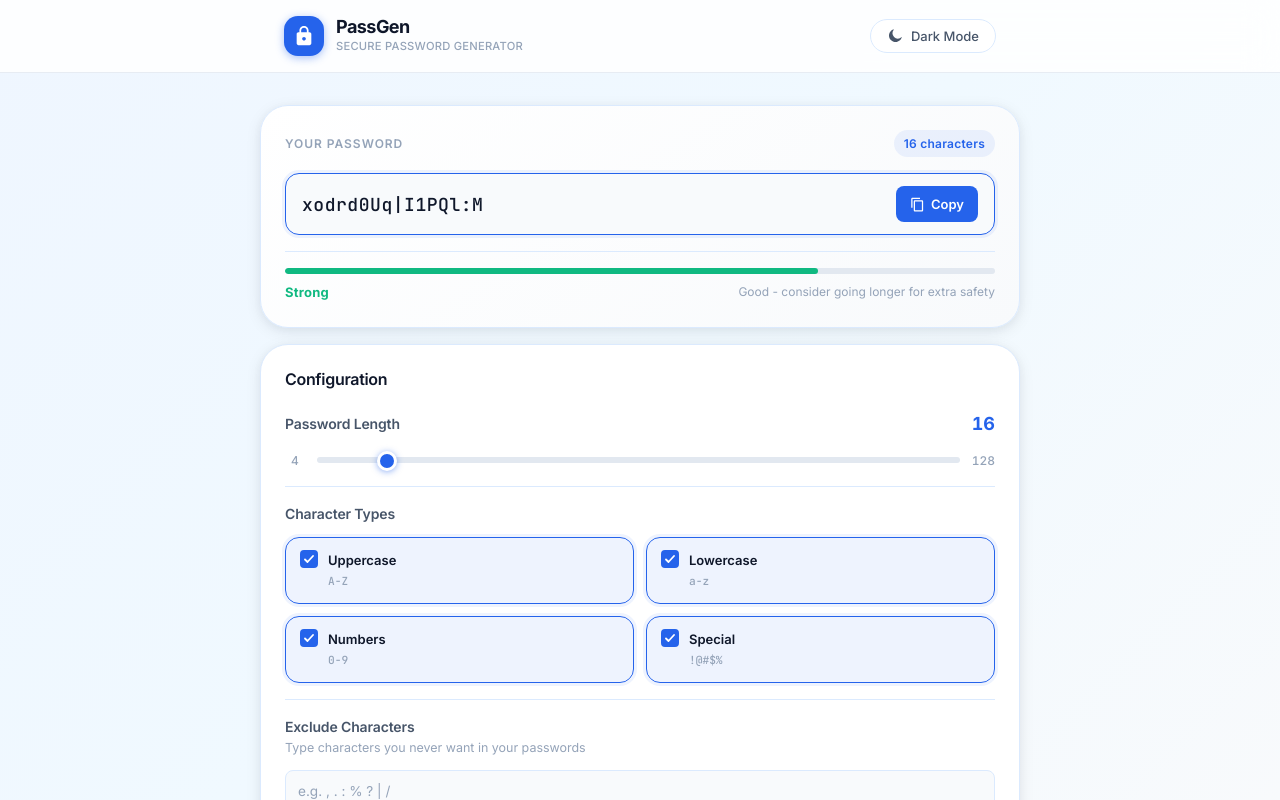
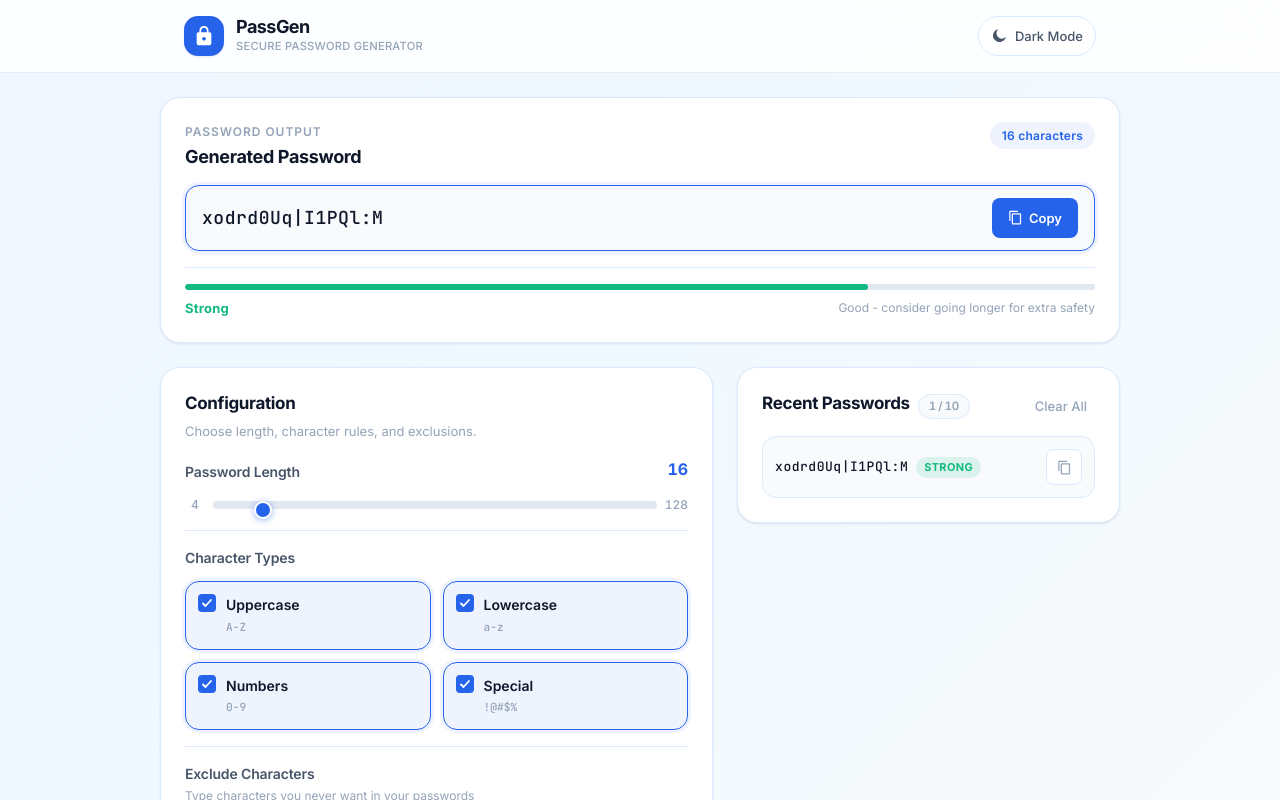
Before and after one commit to Pedro-Costa123/PassGen, an Angular app: page / in a window 1280 px wide. Shown: the top 800 px of the page. Built offline with nearby package versions, Linux system fonts and the light colour scheme.

Commit message:
Refactor: enhance layout and styling of password generator component for improved usability and aesthetics

```diff
--- a/src/app/components/password-generator/password-generator.component.html
+++ b/src/app/components/password-generator/password-generator.component.html
@@ -66,13 +66,16 @@
        MAIN CONTENT
        ================================================================ -->
   <main class="main-content">
-    <div class="content-grid">
+    <div class="content-grid" [class.has-history]="history().length > 0">
       <!-- ================================================================
            PASSWORD DISPLAY CARD
            ================================================================ -->
       <section class="card password-card" aria-label="Generated password">
         <div class="password-card-header">
-          <h2 class="card-eyebrow">Your Password</h2>
+          <div class="password-card-heading">
+            <p class="card-eyebrow">Password Output</p>
+            <h2 class="card-title">Generated Password</h2>
+          </div>
           @if (generatedPassword()) {
             <span class="length-pill"
               >{{ generatedPassword().length }} characters</span
@@ -172,7 +175,12 @@
            CONFIGURATION CARD
            ================================================================ -->
       <section class="card config-card" aria-label="Password configuration">
-        <h2 class="card-title">Configuration</h2>
+        <div class="card-header">
+          <h2 class="card-title">Configuration</h2>
+          <p class="card-description">
+            Choose length, character rules, and exclusions.
+          </p>
+        </div>
 
         <form
           [formGroup]="form"
@@ -310,7 +318,9 @@
         <section class="card history-card" aria-label="Password history">
           <div class="history-header">
             <div class="history-title-group">
-              <h2 class="card-title">Recent Passwords</h2>
+              <div class="history-heading">
+                <h2 class="card-title">Recent Passwords</h2>
+              </div>
               <span class="history-count-badge"
                 >{{ history().length }}&thinsp;/&thinsp;10</span
               >
--- a/src/app/components/password-generator/password-generator.component.scss
+++ b/src/app/components/password-generator/password-generator.component.scss
@@ -22,7 +22,7 @@
 }
 
 .header-inner {
-  max-width: 760px;
+  max-width: 960px;
   margin: 0 auto;
   padding: 0 var(--space-3);
   height: var(--header-height);
@@ -51,7 +51,7 @@
   align-items: center;
   justify-content: center;
   flex-shrink: 0;
-  box-shadow: 0 2px 8px rgba(37, 99, 235, 0.4);
+  box-shadow: var(--shadow-sm);
   transition:
     transform var(--transition-fast),
     box-shadow var(--transition-fast);
@@ -62,7 +62,7 @@
   }
 
   &:hover {
-    transform: scale(1.05);
+    transform: scale(1.03);
   }
 }
 
@@ -99,7 +99,8 @@
   display: flex;
   align-items: center;
   gap: var(--space-1);
-  padding: var(--space-1) var(--space-2);
+  min-height: 40px;
+  padding: var(--space-1) var(--space-1-5);
   border: 1px solid var(--border);
   border-radius: 100px;
   background: var(--surface);
@@ -120,7 +121,6 @@
     background: var(--surface-hover);
     border-color: var(--border-strong);
     color: var(--text-primary);
-    box-shadow: var(--shadow-sm);
   }
 
   &:active {
@@ -148,15 +148,26 @@
 
 .main-content {
   flex: 1;
-  padding: var(--space-4) var(--space-3) calc(var(--space-4) * 2);
+  padding: var(--space-3) var(--space-3) calc(var(--space-4) + var(--space-2));
 }
 
 .content-grid {
-  max-width: 760px;
+  max-width: 960px;
   margin: 0 auto;
-  display: flex;
-  flex-direction: column;
-  gap: var(--space-2);
+  display: grid;
+  grid-template-columns: minmax(0, 1fr);
+  gap: var(--space-3);
+  align-items: start;
+}
+
+@media (min-width: 900px) {
+  .content-grid.has-history {
+    grid-template-columns: minmax(0, 1.3fr) minmax(0, 0.9fr);
+  }
+
+  .content-grid.has-history .password-card {
+    grid-column: 1 / -1;
+  }
 }
 
 /* ---------- Card Base ---------- */
@@ -164,31 +175,42 @@
 .card {
   background: var(--surface);
   border: 1px solid var(--border);
-  border-radius: var(--radius-xl);
+  border-radius: var(--radius-lg);
   padding: var(--space-3);
-  box-shadow: var(--shadow-md);
+  box-shadow: var(--shadow-sm);
   transition:
     background var(--transition-slow),
     border-color var(--transition-base),
     box-shadow var(--transition-base);
 
   @media (max-width: 480px) {
-    padding: 20px;
-    border-radius: var(--radius-lg);
+    padding: var(--space-2);
+    border-radius: var(--radius-md);
   }
 }
 
 .card-title {
-  font-size: 1rem;
-  font-weight: 600;
+  font-size: 1.0625rem;
+  font-weight: 650;
   color: var(--text-primary);
   letter-spacing: -0.02em;
+  line-height: 1.3;
   transition: color var(--transition-base);
   margin: 0;
 }
 
-.config-card > .card-title {
-  margin-bottom: 20px;
+.card-header {
+  display: flex;
+  flex-direction: column;
+  gap: var(--space-1);
+  margin-bottom: var(--space-2);
+}
+
+.card-description {
+  font-size: 0.8125rem;
+  color: var(--text-muted);
+  line-height: 1.45;
+  transition: color var(--transition-base);
 }
 
 .history-title-group .card-title {
@@ -198,19 +220,25 @@
 /* ---------- Password Display Card ---------- */
 
 .password-card {
-  background: linear-gradient(
-    145deg,
-    var(--surface) 0%,
-    var(--surface-alt) 100%
-  );
+  background: var(--surface);
 }
 
 .password-card-header {
   display: flex;
-  align-items: center;
+  align-items: flex-start;
   justify-content: space-between;
   margin-bottom: var(--space-2);
   gap: var(--space-1-5);
+}
+
+.password-card-heading {
+  display: flex;
+  flex-direction: column;
+  gap: 4px;
+}
+
+.password-card-heading .card-title {
+  font-size: 1.125rem;
 }
 
 .card-eyebrow {
@@ -223,7 +251,7 @@
 }
 
 .length-pill {
-  padding: 4px 10px;
+  padding: 4px 12px;
   border-radius: 100px;
   background: var(--accent-subtle);
   color: var(--accent);
@@ -242,7 +270,7 @@
   align-items: center;
   gap: var(--space-1-5);
   background: var(--input-bg);
-  border: 1.5px solid var(--border);
+  border: 1px solid var(--border);
   border-radius: var(--radius-md);
   padding: var(--space-1-5) var(--space-2);
   min-height: 56px;
@@ -280,8 +308,8 @@
   align-items: center;
   gap: 6px;
   justify-content: center;
-  min-height: 36px;
-  padding: 8px 14px;
+  min-height: 40px;
+  padding: 8px 16px;
   border: none;
   border-radius: var(--radius-sm);
   background: var(--accent);
@@ -305,18 +333,16 @@
 
   &:hover:not(:disabled) {
     background: var(--accent-hover);
-    box-shadow: var(--shadow-accent);
-    transform: translateY(-1px);
+    box-shadow: var(--shadow-sm);
   }
 
   &:active:not(:disabled) {
-    transform: translateY(0);
-    box-shadow: none;
+    transform: scale(0.98);
   }
 
   &.is-copied {
     background: var(--success);
-    box-shadow: 0 4px 14px rgba(16, 185, 129, 0.4);
+    box-shadow: var(--shadow-sm);
   }
 
   &:disabled {
@@ -426,7 +452,7 @@
 
 .field-label-row {
   display: flex;
-  align-items: center;
+  align-items: flex-end;
   justify-content: space-between;
   margin-bottom: var(--space-1-5);
   gap: var(--space-1);
@@ -435,7 +461,7 @@
 .field-label {
   display: block;
   font-size: 0.875rem;
-  font-weight: 600;
+  font-weight: 550;
   color: var(--text-secondary);
   margin-bottom: 0;
   letter-spacing: -0.01em;
@@ -443,14 +469,14 @@
 }
 
 .field-hint {
-  font-size: 0.78rem;
+  font-size: 0.75rem;
   color: var(--text-muted);
-  margin-bottom: var(--space-1-5);
+  margin-bottom: var(--space-1);
   transition: color var(--transition-base);
 }
 
 .value-badge {
-  font-size: 1.125rem;
+  font-size: 1rem;
   font-weight: 700;
   color: var(--accent);
   font-variant-numeric: tabular-nums;
@@ -463,7 +489,7 @@
 .range-row {
   display: flex;
   align-items: center;
-  gap: 12px;
+  gap: var(--space-1);
 }
 
 .range-bound {
@@ -481,7 +507,7 @@
   flex: 1;
   -webkit-appearance: none;
   appearance: none;
-  height: 6px;
+  height: 8px;
   background: var(--track-bg);
   border-radius: 100px;
   outline: none;
@@ -491,13 +517,13 @@
   &::-webkit-slider-thumb {
     -webkit-appearance: none;
     appearance: none;
-    width: 20px;
-    height: 20px;
+    width: 18px;
+    height: 18px;
     border-radius: 50%;
     background: var(--accent);
     cursor: pointer;
     box-shadow: 0 1px 6px rgba(37, 99, 235, 0.5);
-    border: 3px solid var(--surface);
+    border: 2px solid var(--surface);
     transition:
       background var(--transition-fast),
       transform var(--transition-fast),
@@ -510,12 +536,12 @@
   }
 
   &::-moz-range-thumb {
-    width: 20px;
-    height: 20px;
+    width: 18px;
+    height: 18px;
     border-radius: 50%;
     background: var(--accent);
     cursor: pointer;
-    border: 3px solid var(--surface);
+    border: 2px solid var(--surface);
     box-shadow: 0 1px 6px rgba(37, 99, 235, 0.5);
     transition:
       background var(--transition-fast),
@@ -523,12 +549,12 @@
   }
 
   &::-webkit-slider-runnable-track {
-    height: 18px;
+    height: 8px;
     border-radius: 100px;
   }
 
   &::-moz-range-track {
-    height: 6px;
+    height: 8px;
     background: var(--track-bg);
     border-radius: 100px;
   }
@@ -555,9 +581,10 @@
   display: flex;
   align-items: flex-start;
   gap: 10px;
-  padding: 12px 14px;
+  min-height: 52px;
+  padding: var(--space-1-5);
   background: var(--surface-alt);
-  border: 1.5px solid var(--border);
+  border: 1px solid var(--border);
   border-radius: var(--radius-md);
   cursor: pointer;
   transition:
@@ -629,7 +656,7 @@
 }
 
 .checkbox-label {
-  font-size: 0.8125rem;
+  font-size: 0.875rem;
   font-weight: 600;
   color: var(--text-primary);
   transition: color var(--transition-base);
@@ -646,10 +673,10 @@
 /* Text Input */
 .text-field {
   width: 100%;
-  min-height: 40px;
+  min-height: 44px;
   padding: 10px 12px;
   background: var(--input-bg);
-  border: 1.5px solid var(--border);
+  border: 1px solid var(--border);
   border-radius: var(--radius-sm);
   color: var(--text-primary);
   font-family: var(--font-mono);
@@ -683,7 +710,7 @@
   align-items: flex-start;
   gap: 10px;
   margin-top: var(--space-2);
-  padding: 12px 16px;
+  padding: var(--space-1-5) var(--space-2);
   background: var(--danger-subtle);
   border: 1px solid rgba(239, 68, 68, 0.2);
   border-radius: var(--radius-sm);
@@ -703,7 +730,7 @@
 /* ---------- Generate Button ---------- */
 
 .config-actions {
-  margin-top: 20px;
+  margin-top: var(--space-3);
   padding-top: var(--space-2);
   border-top: 1px solid var(--border);
 }
@@ -714,8 +741,8 @@
   justify-content: center;
   gap: 10px;
   width: 100%;
-  min-height: 48px;
-  padding: 14px 24px;
+  min-height: 44px;
+  padding: var(--space-1-5) var(--space-3);
   border: none;
   border-radius: var(--radius-lg);
   background: var(--accent);
@@ -738,13 +765,11 @@
 
   &:hover {
     background: var(--accent-hover);
-    transform: translateY(-2px);
-    box-shadow: 0 8px 30px rgba(37, 99, 235, 0.45);
+    box-shadow: var(--shadow-sm);
   }
 
   &:active {
-    transform: translateY(0);
-    box-shadow: var(--shadow-accent);
+    transform: scale(0.99);
   }
 
   &:focus-visible {
@@ -756,25 +781,32 @@
 /* ---------- Password History Card ---------- */
 
 .history-card {
-  padding-bottom: var(--space-2);
+  padding-bottom: var(--space-3);
 }
 
 .history-header {
   display: flex;
-  align-items: center;
+  align-items: flex-start;
   justify-content: space-between;
-  margin-bottom: var(--space-1-5);
+  margin-bottom: var(--space-2);
   gap: var(--space-1-5);
 }
 
 .history-title-group {
   display: flex;
-  align-items: center;
-  gap: 10px;
+  align-items: flex-start;
+  gap: var(--space-1);
+}
+
+.history-heading {
+  display: flex;
+  flex-direction: column;
+  gap: 4px;
 }
 
 .history-count-badge {
-  padding: 2px 8px;
+  padding: 2px 10px;
+  margin-top: 2px;
   border-radius: 100px;
   background: var(--surface-alt);
   border: 1px solid var(--border);
@@ -793,10 +825,10 @@
   border: none;
   color: var(--text-muted);
   font-family: var(--font-sans);
-  font-size: 0.8rem;
+  font-size: 0.8125rem;
   font-weight: 500;
   cursor: pointer;
-  padding: 4px 8px;
+  padding: 6px 8px;
   border-radius: var(--radius-xs);
   transition:
     color var(--transition-fast),
@@ -812,14 +844,14 @@
   list-style: none;
   display: flex;
   flex-direction: column;
-  gap: var(--space-1);
+  gap: var(--space-1-5);
 }
 
 .history-item {
   display: flex;
   align-items: center;
   gap: 12px;
-  padding: 12px;
+  padding: var(--space-1-5);
   background: var(--surface-alt);
   border: 1px solid var(--border);
   border-radius: var(--radius-md);
@@ -954,7 +986,7 @@
   }
 
   .content-grid {
-    gap: var(--space-1-5);
+    gap: var(--space-2);
   }
 
   .header-inner {
@@ -963,7 +995,7 @@
 
   .generate-btn {
     font-size: 0.9375rem;
-    padding: 12px 20px;
+    padding: var(--space-1-5) var(--space-2);
   }
 
   .password-display {
@@ -985,4 +1017,14 @@
   .history-item {
     align-items: flex-start;
   }
+
+  .history-header {
+    flex-direction: column;
+    align-items: stretch;
+    gap: var(--space-1);
+  }
+
+  .history-title-group {
+    justify-content: space-between;
+  }
 }
```
